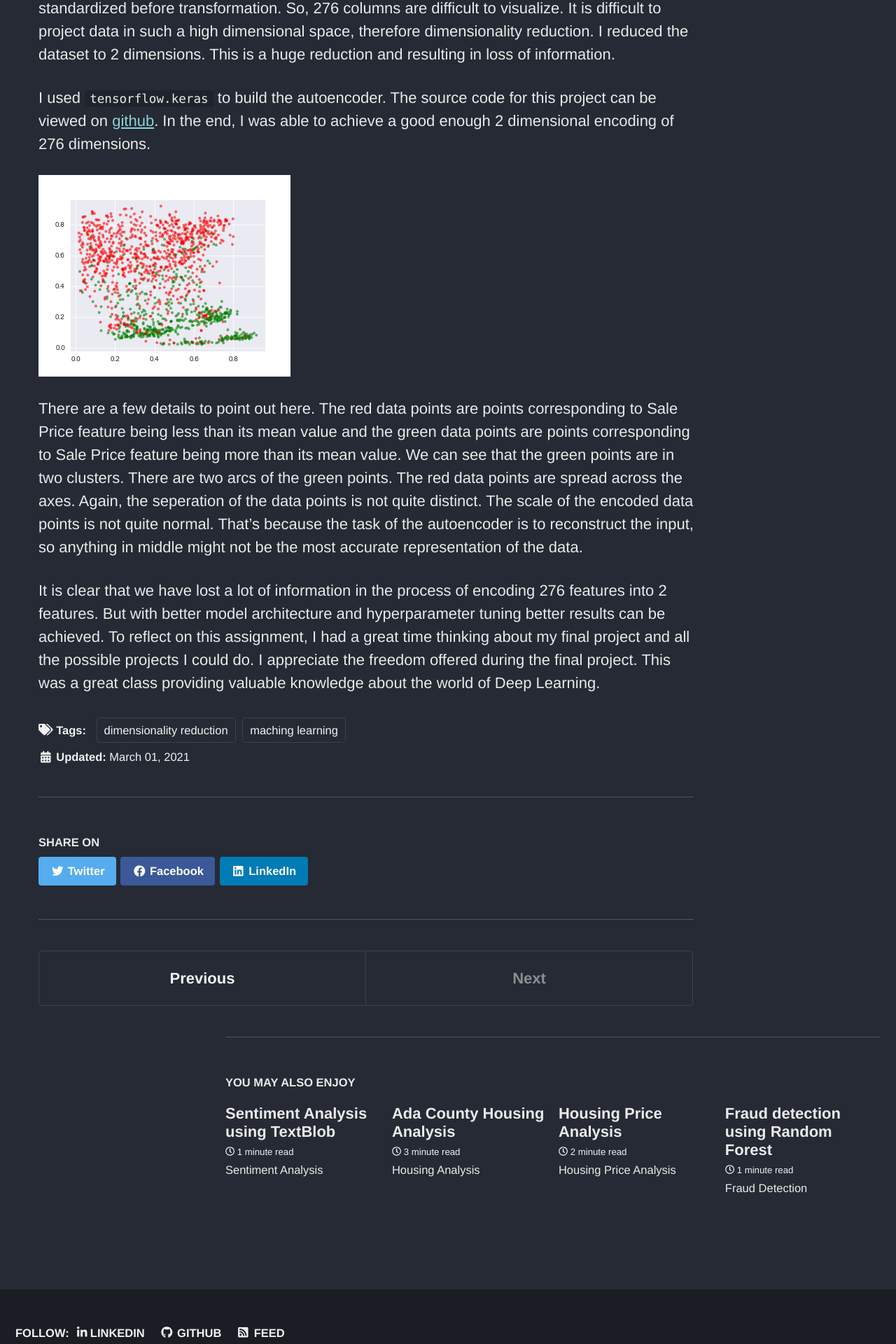
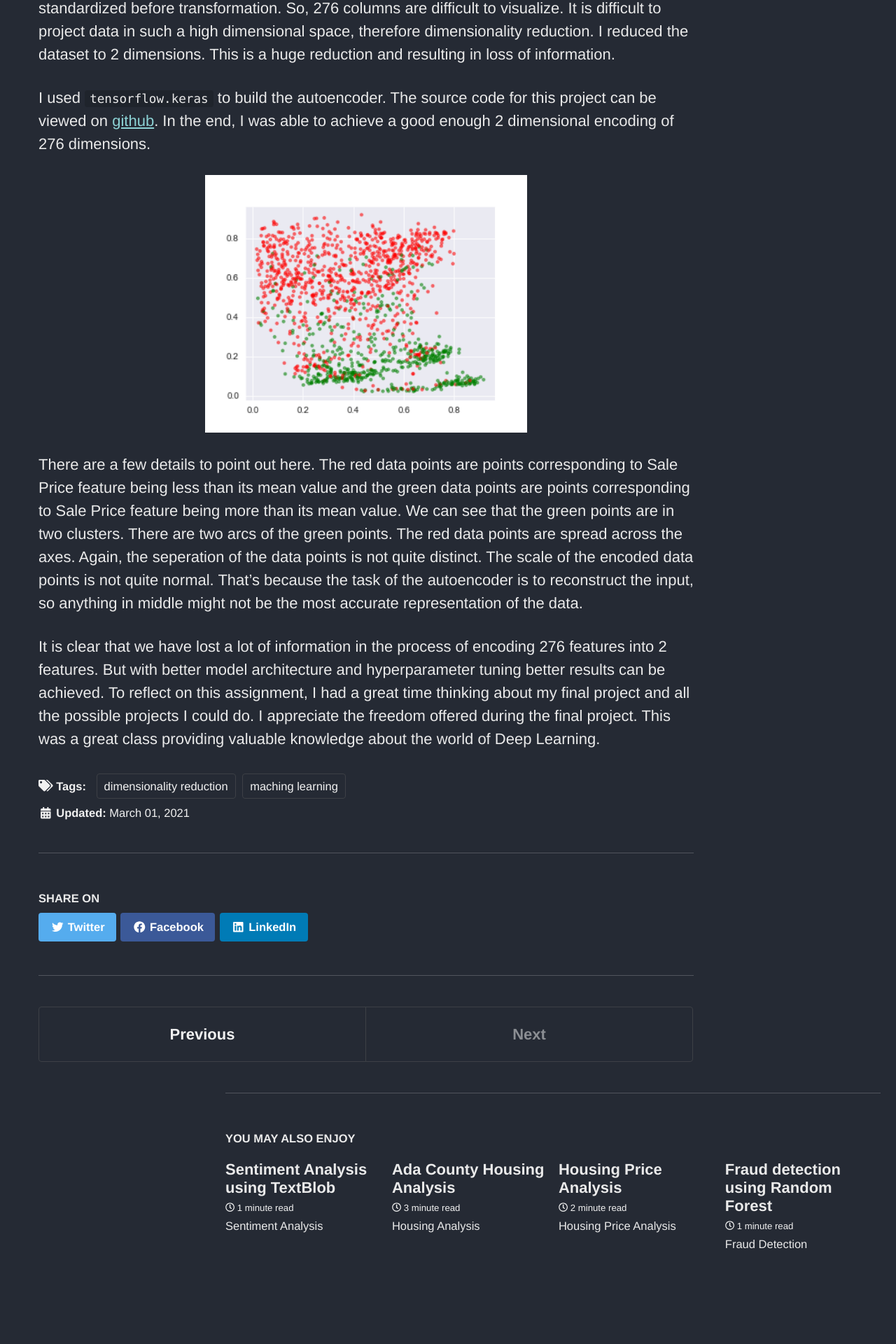
Before and after one commit to rohitgang/rohitgang.github.io, a Jekyll site: the page built from _posts/2021-03-01-dimensionalityReduction.md, in a window 1280 px wide. Shown: the part 1570-3490 px from the top of the page at 70% size. Built offline with Jekyll 4.4.1, drawn with Linux system fonts in a browser that asks for light colours; cached includes are drawn as plain includes; nearby versions of some CDN libraries; formulas are drawn with MathJax 3.

Commit message:
image aligned

```diff
--- a/_posts/2021-03-01-dimensionalityReduction.md
+++ b/_posts/2021-03-01-dimensionalityReduction.md
@@ -30,7 +30,9 @@
 
 I used <code>tensorflow.keras</code> to build the autoencoder. The source code for this project can be viewed on [github](https://github.com/rohitgang/Autoencoders). In the end, I was able to achieve a good enough 2 dimensional encoding of 276 dimensions.
 
-![Reduced Dimension](/images/ac_housing_18.png)
+<p align="center">
+  <img width="460" height="300" src="/images/ac_housing_18.png">
+</p>
 
 There are a few details to point out here. The red data points are points corresponding to Sale Price feature being less than its mean value and the green data points are points corresponding to Sale Price feature being more than its mean value. We can see that the green points are in two clusters. There are two arcs of the green points. The red data points are spread across the axes. Again, the seperation of the data points is not quite distinct. The scale of the encoded data points is not quite normal. That's because the task of the autoencoder is to reconstruct the input, so anything in middle might not be the most accurate representation of the data.
 
```
